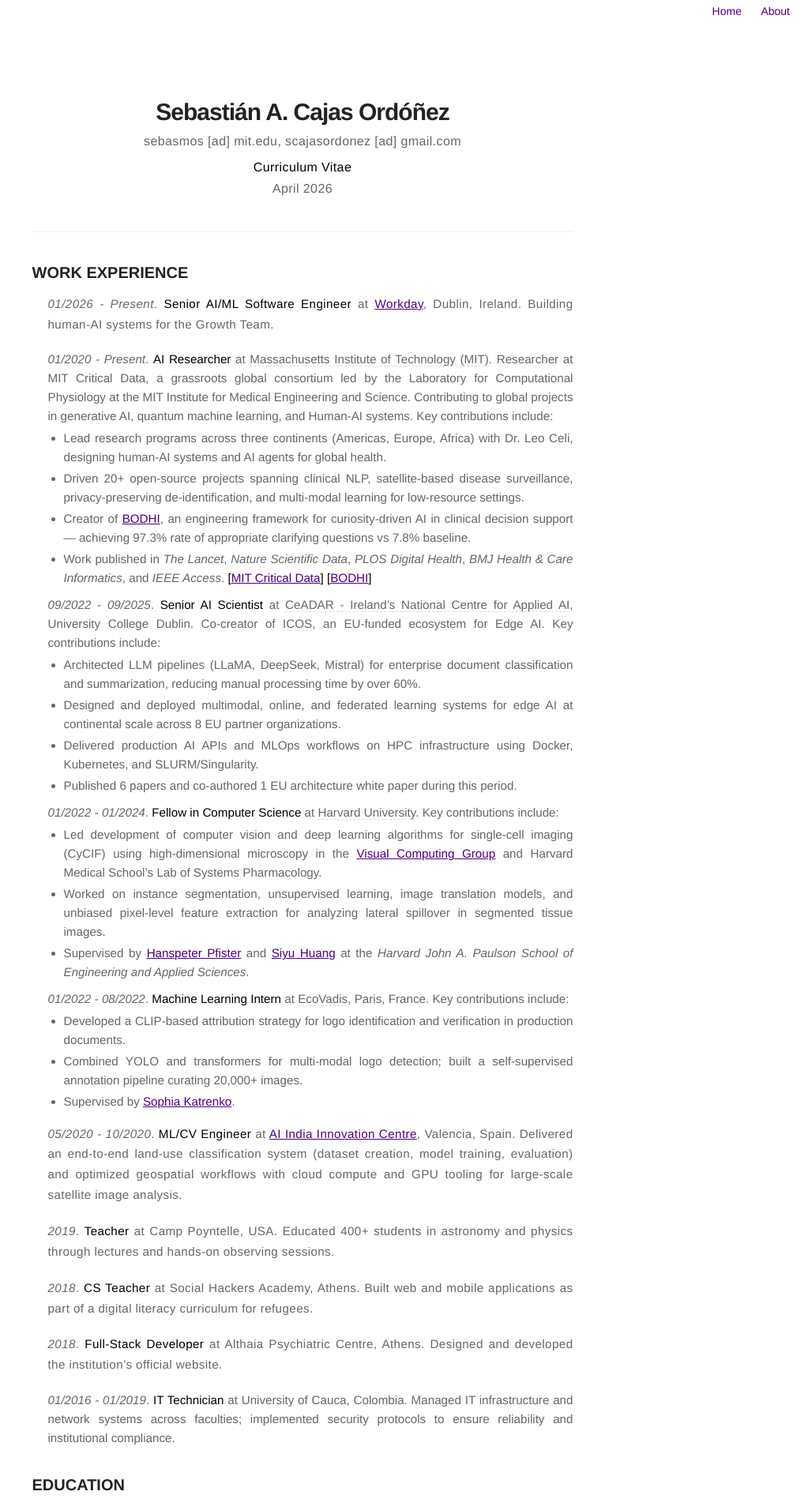
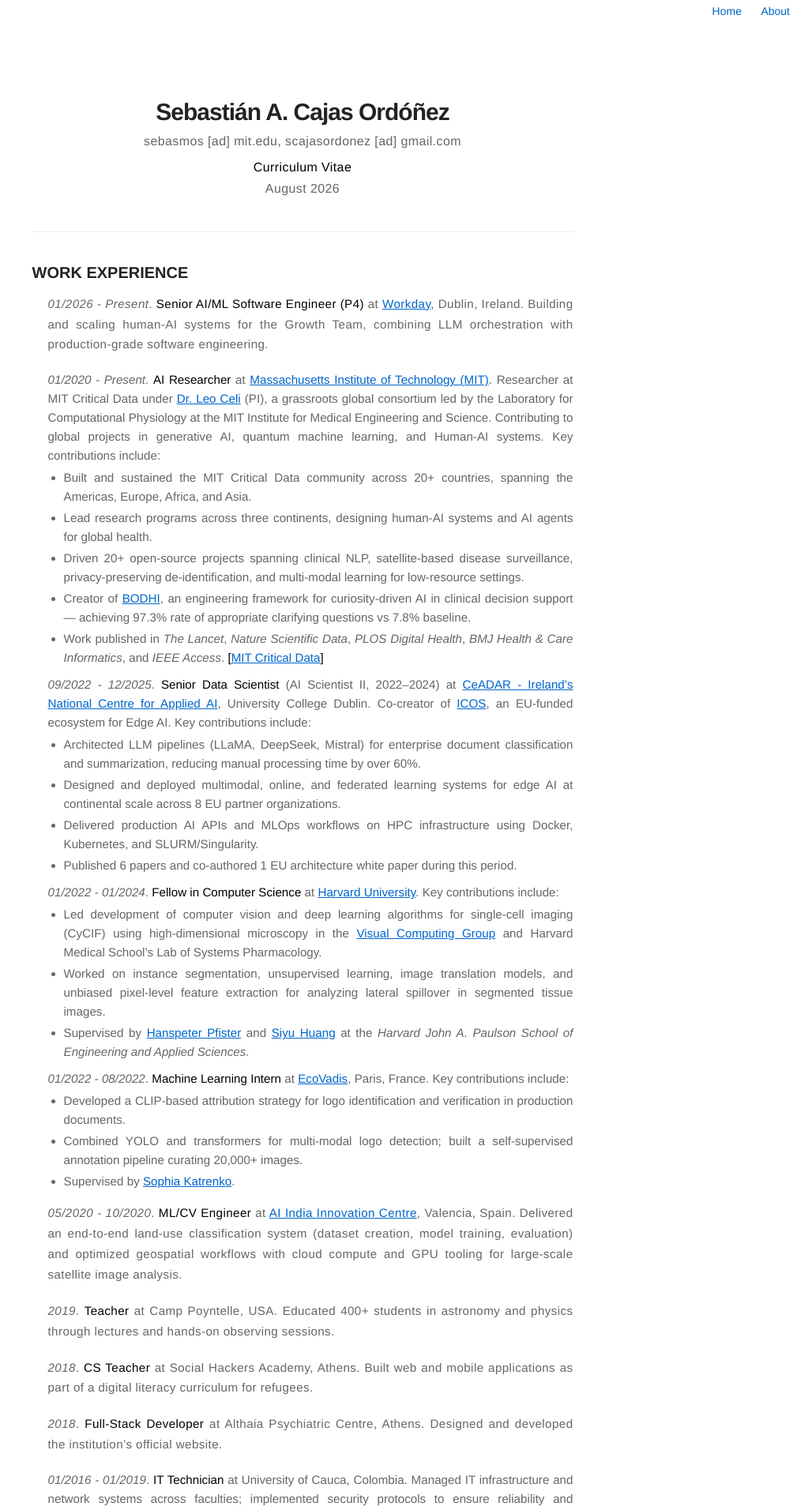
Before and after one commit to sebasmos/sebasmos.github.io, a Jekyll site: the page built from cv.md, in a window 1280 px wide. Shown: the top 1912 px of the page at 79% size, without its empty margins (257-1280 px from the left). Built offline with Jekyll 4.4.1, drawn with Linux system fonts in a browser that asks for light colours; some of the changed text lies outside the part shown.

```diff
--- a/_sass/base/general.sass
+++ b/_sass/base/general.sass
@@ -44,6 +44,9 @@ p
 strong
   font-weight: 400
   color: #000
+
+  a
+    color: $delta
 
 ul,
 ol
--- a/_sass/base/variables.sass
+++ b/_sass/base/variables.sass
@@ -4,7 +4,7 @@ $fontMonospace: "Consolas", Liberation Mono, Menlo, Courier, monospace
 $alpha: #666
 $beta: #222
 $gama: #aaa
-$delta: #4b0082
+$delta: #0066cc
 $epsilon: #ededed
 
 $mobile: "only screen and (max-width: 400px)"
--- a/_sass/components/cv.sass
+++ b/_sass/components/cv.sass
@@ -24,9 +24,8 @@
             margin-bottom: 10px
 
             > a
-                color: #666
-                text-decoration: none
-                border-bottom: 1px #ddd dashed
+                color: $delta
+                text-decoration: underline
 
             > a.cv-link
                 font-size: 85%
@@ -59,4 +58,4 @@
         text-align: right
 
         a
-            color: #000
+            color: $delta
--- a/_sass/pages/post.sass
+++ b/_sass/pages/post.sass
@@ -76,6 +76,5 @@
         font-size: 90%
 
     p > a
-        color: #666
-        text-decoration: none
-        border-bottom: 1px #ddd dashed
+        color: $delta
+        text-decoration: underline
--- a/cv.md
+++ b/cv.md
@@ -12,20 +12,21 @@ sebasmos [ad] mit.edu, scajasordonez [ad] gmail.com
 {:.cv-info}
 
 **Curriculum Vitae**
-April 2026
+August 2026
 <hr />
 
 ### WORK EXPERIENCE
 
-- *01/2026 - Present*. **Senior AI/ML Software Engineer** at [Workday](https://www.workday.com/), Dublin, Ireland. Building human-AI systems for the Growth Team.
+- *01/2026 - Present*. **Senior AI/ML Software Engineer (P4)** at [Workday](https://www.workday.com/), Dublin, Ireland. Building and scaling human-AI systems for the Growth Team, combining LLM orchestration with production-grade software engineering.
 
-- *01/2020 - Present*. **AI Researcher** at [Massachusetts Institute of Technology (MIT)](https://criticaldata.mit.edu). Researcher at MIT Critical Data, a grassroots global consortium led by the Laboratory for Computational Physiology at the MIT Institute for Medical Engineering and Science. Contributing to global projects in generative AI, quantum machine learning, and Human-AI systems. Key contributions include:
-  - Lead research programs across three continents (Americas, Europe, Africa) with Dr. Leo Celi, designing human-AI systems and AI agents for global health.
+- *01/2020 - Present*. **AI Researcher** at [Massachusetts Institute of Technology (MIT)](https://criticaldata.mit.edu). Researcher at MIT Critical Data under [Dr. Leo Celi](https://imes.mit.edu/people/celi-leo) (PI), a grassroots global consortium led by the Laboratory for Computational Physiology at the MIT Institute for Medical Engineering and Science. Contributing to global projects in generative AI, quantum machine learning, and Human-AI systems. Key contributions include:
+  - Built and sustained the MIT Critical Data community across 20+ countries, spanning the Americas, Europe, Africa, and Asia.
+  - Lead research programs across three continents, designing human-AI systems and AI agents for global health.
   - Driven 20+ open-source projects spanning clinical NLP, satellite-based disease surveillance, privacy-preserving de-identification, and multi-modal learning for low-resource settings.
   - Creator of [BODHI](https://criticaldata.github.io/bodhi/), an engineering framework for curiosity-driven AI in clinical decision support — achieving 97.3% rate of appropriate clarifying questions vs 7.8% baseline.
-  - Work published in *The Lancet*, *Nature Scientific Data*, *PLOS Digital Health*, *BMJ Health & Care Informatics*, and *IEEE Access*. **[[MIT Critical Data](https://criticaldata.mit.edu)]** **[[BODHI](https://criticaldata.github.io/bodhi/)]**
+  - Work published in *The Lancet*, *Nature Scientific Data*, *PLOS Digital Health*, *BMJ Health & Care Informatics*, and *IEEE Access*. **[[MIT Critical Data](https://criticaldata.mit.edu)]**
 
-- *09/2022 - 09/2025*. **Senior AI Scientist** at [CeADAR - Ireland's National Centre for Applied AI](https://ceadar.ie/), University College Dublin. Co-creator of [ICOS](https://ceadar.ie/projects/eu-projects/icos-project/), an EU-funded ecosystem for Edge AI. Key contributions include:
+- *09/2022 - 12/2025*. **Senior Data Scientist** (AI Scientist II, 2022–2024) at [CeADAR - Ireland's National Centre for Applied AI](https://ceadar.ie/), University College Dublin. Co-creator of [ICOS](https://ceadar.ie/projects/eu-projects/icos-project/), an EU-funded ecosystem for Edge AI. Key contributions include:
   - Architected LLM pipelines (LLaMA, DeepSeek, Mistral) for enterprise document classification and summarization, reducing manual processing time by over 60%.
   - Designed and deployed multimodal, online, and federated learning systems for edge AI at continental scale across 8 EU partner organizations.
   - Delivered production AI APIs and MLOps workflows on HPC infrastructure using Docker, Kubernetes, and SLURM/Singularity.
@@ -62,17 +63,19 @@ April 2026
 
 ### AWARDS
 
+- *2026*. **Anthropic AI for Science Award** — project lead, *Discovering How Clinical AI Fails*, with MIT Critical Data.
+- *2026*. **AWS Cloud Credits Research Grant** — project lead, *BODHI: Culturally-Adaptive Epistemic AI with Clinical Applications*, with MIT Critical Data.
 - *2024*. **Meta Grant Award Phase 2 Finalist**. **[[Link](https://llama.meta.com/llama-impact-grants/#round1:~:text=Massachusetts%20Institute%20of%20Technology)]**
 - *2023 - 2026*. **Google GCP Grant Winner** for quantum embedding ML image classification. **[[Code](https://github.com/sebasmos/QuantumVE)]**
 - *2022*. **Hack2Hack First Place Biodiversity Winner**. **[[Link](https://www.hackforearth.com/cop27/winners#:~:text=Sebastian%20Andres%20Cajas%20%2C)]**
 - *2021*. **OpenCV 2021 Competition Phase 1 Winner**: Finalist in the world's largest spatial AI competition, sponsored by Microsoft Azure and Intel, chosen from over 1,400 submissions, earning 6 OAK-D devices.
 - *2021*. **Best President, IEEE AESS Colombia**: Recognized as AESS Best President 2020; chapter awarded best student chapter in Colombia. **[[Link](https://periodicovirtual.com/estudiantes-de-unicauca-apuestan-por-lanzar-satelite-al-espacio/)]**
-- *2021*. **€5,000 ESA-Funded Project for Dengue Forecasting**: *Towards a Smart Eco-epidemiological Model of Dengue in Colombia using Satellite Imagery*. In collaboration with MIT Critical Data. Supported by ESA Network of Resources Initiative. **[[Data](https://physionet.org/content/multimodal-satellite-data/1.0.0/)]** **[[Slides](https://eo4society.esa.int/wp-content/uploads/2023/06/towards-a-smart-eco-epidemiological-model-of-dengue-in-colombia-using-satellite.pdf)]** **[[HuggingFace](https://huggingface.co/MITCriticalData)]**
-- *2020*. **Erasmus Mundus Scholarship** for MAIA & IPCV programs (€48,000+). **[[Link](http://www.unicauca.edu.co/portalesingles/news/unicaucas-graduate-obtains-erasmus-mundus-scholarship-one-highest-scores-program)]**
+- *2021*. **ESA-Funded Project for Dengue Forecasting**: *Towards a Smart Eco-epidemiological Model of Dengue in Colombia using Satellite Imagery*. In collaboration with MIT Critical Data. Supported by ESA Network of Resources Initiative. **[[Data](https://physionet.org/content/multimodal-satellite-data/1.0.0/)]** **[[Slides](https://eo4society.esa.int/wp-content/uploads/2023/06/towards-a-smart-eco-epidemiological-model-of-dengue-in-colombia-using-satellite.pdf)]** **[[HuggingFace](https://huggingface.co/MITCriticalData)]**
+- *2020*. **Erasmus Mundus Scholarship** for MAIA & IPCV programs. **[[Link](http://www.unicauca.edu.co/portalesingles/news/unicaucas-graduate-obtains-erasmus-mundus-scholarship-one-highest-scores-program)]**
 - *2020*. **Embry-Riddle MSc in Aerospace Engineering Scholarship**: Graduate Teaching Assistantship in the Advanced Dynamics and Control Lab (projects sponsored by NASA & SBIR/STTR Technologies).
 - *2020*. **Hult Prize Regional Finalist** in Popayán and Monterrey, Mexico.
-- *2020*. **First Place, IEEE R9 Humanitarian Activities**: Ozone Purifier Project (US $5,200).
-- *2020*. **First Prize, IEEE SIGHTS COVID-19**: Mechanical ventilator development (US $3,914). **[[Link](https://aesscolombia.blogspot.com/2021/02/ayudar-respirar-la-humanidad.html)]**
+- *2020*. **First Place, IEEE R9 Humanitarian Activities**: Ozone Purifier Project.
+- *2020*. **First Prize, IEEE SIGHTS COVID-19**: Mechanical ventilator development. **[[Link](https://aesscolombia.blogspot.com/2021/02/ayudar-respirar-la-humanidad.html)]**
 - *2020*. **Data Science for All (DS4A) Winner**, joining the AI task force of the Colombian government, organized by MinTIC and Correlation One.
 - *2020*. **Best Impact Global Award for COVID-19** at AAPM Hackathon. **[[Link](https://www.unicauca.edu.co/versionP/noticias/interinstitucional/unicaucanos-reconocidos-con-el-premio-la-soluci%C3%B3n-de-mayor-impacto-global)]**
 - *2019*. **Excellence Award, Regional Huawei ICT Competition**, Bogotá, Colombia.
@@ -90,8 +93,23 @@ April 2026
 
 #### 2026
 
+* **S. A. Cajas Ordóñez**, A. Munnangi, A. Marzullo, F. Ocampo Osorio, Q. Bui, M. Lange, M. Patel, et al., and L. A. Celi. "Agents Catching Agents: Shortcut Cascades and Benchmark Gaming in Clinical Multi-Agent Systems." arXiv preprint arXiv:2608.03744, 2026.
+  **\[[Paper](https://arxiv.org/abs/2608.03744)]**
+
+* Q. Bui, R. Gorijavolu, D. Proios, et al., **S. A. Cajas Ordóñez**, and L. A. Celi. "Loud or Silent? A Reusable Framework for Per-Modality Failure Analysis in Multimodal Clinical AI." arXiv preprint arXiv:2608.01462, 2026.
+  **\[[Paper](https://arxiv.org/abs/2608.01462)]**
+
+* **S. A. Cajas Ordóñez**, F. Ocampo Osorio, D. E. Koh, R. Al Attrach, A. Marzullo, A. Guerra-Adames, J. A. Andrade, S. T. Goh, C.-Y. Chen, R. Gorijavolu, X. Yang, N. D. Hebdon, and L. A. Celi. "Quantum Kernel Advantage over Classical Collapse in Medical Foundation Model Embeddings." arXiv preprint arXiv:2604.24597, 2026.
+  **\[[Paper](https://arxiv.org/abs/2604.24597)]**
+
+* **S. A. Cajas**, A. Marzullo, S. Kapadia, F. Santos, F. Ocampo Osorio, Q. Kong, A. Quarta, P.-C. Kuo, M. Patel, R. I. Rojas Sillery, and L. A. Celi. "ShortKit-ML: A Unified Multi-Perspective Framework for Detecting Shortcut Learning in Medical Imaging Embeddings." Preprint, 2026.
+  **\[[Paper](https://doi.org/10.64898/2026.04.29.26352053)]** **\[[Code](https://github.com/criticaldata/ShortKit-ML)]**
+
 * **S. A. Cajas Ordóñez**, R. Castro, L. A. Celi, R. Delos Reyes, J. Engelmann, et al. "Beyond Overconfidence: Embedding Curiosity and Humility for Ethical Medical AI." *PLOS Digital Health*, 5(1), e0001013, 2026.
   **\[[Paper](https://journals.plos.org/digitalhealth/article?id=10.1371/journal.pdig.0001013)]** **\[[Code](https://github.com/sebasmos/bodhi-llms)]**
+
+* R. Abulibdeh, J. Arslan, **S. A. Cajas Ordóñez**, L. A. Celi, T. M. Lunde, and M. Ramos. "From Policing Authors to Stewarding Science: Governing Artificial Intelligence Across the Scientific Publishing Pipeline in Medical Journals." *MIT Science Policy Review*, Vol. 7, 2026.
+  **\[[Paper](https://sciencepolicyreview.org/2026/07/from-policing-authors-to-stewarding-science-governing-artificial-intelligence-across-the-scientific-publishing-pipeline-in-medical-journals/)]**
 
 * J. Arslan, K. Benke, **S. A. Cajas Ordóñez**, R. Castro, L. A. Celi, G. A. Cruz-Suarez, et al. "Engineering Framework for Curiosity-Driven and Humble AI in Clinical Decision Support." *BMJ Health & Care Informatics*, 2026.
   **\[[Paper](https://pubmed.ncbi.nlm.nih.gov/41871866/)]** **\[[Pre-print](https://www.medrxiv.org/content/10.1101/2026.02.06.26345664)]** **\[[MIT News](https://news.mit.edu/2026/creating-humble-ai-0324)]**
@@ -182,6 +200,7 @@ April 2026
 
 ### SEMINARS & BLOGS
 
+- *2026*. **MIT News**: "Creating humble AI" — coverage of the curiosity-driven and humble AI work with MIT Critical Data. **[[MIT News](https://news.mit.edu/2026/creating-humble-ai-0324)]**
 - *2025*. "Towards a Functional Continuum Operating System (ICOS)". **[[ICOS-Project](https://www.icos-project.eu/docs/)]**
 - *2024*. *Poster*. "Adaptive Machine Learning for Resource-Constrained Environments." DELTA 2024 Workshop at ACM SIGKDD, Barcelona. **[[Online](https://doi.org/10.13140/RG.2.2.24508.24966)]**
 - *2023*. "Unlocking the Potential of Machine Learning at the Edge: Challenges and Future Trends." CeADAR / ICOS Project. **[[Online](https://www.icos-project.eu/potential-of-machine-learning-at-the-edge)]**
@@ -192,17 +211,13 @@ April 2026
 
 ### VOLUNTEERING AND OPEN-SOURCE PROJECTS
 
-- 2025–Present: Co-lead, [ShortKit-ML](https://github.com/criticaldata/ShortKit-ML) — open-source toolkit for detecting and mitigating shortcuts and biases in ML embedding spaces. 20+ detection methods, 6 mitigation strategies, unified API, interactive dashboard, and MCP server integration. Published on [PyPI](https://pypi.org/project/shortkit-ml/). **[[Code](https://github.com/criticaldata/ShortKit-ML)]** **[[Docs](https://criticaldata.github.io/ShortKit-ML/)]**
-- 2025–Present: Co-lead, [latent-sr](https://github.com/sebasmos/latent-sr) — Domain-specific latent representations for diffusion-based medical image super-resolution. **[[Code](https://github.com/sebasmos/latent-sr)]**
-- 2025–Present: Creator, [AutoResearch Dojo](https://github.com/sebasmos/autoresearch-dojo) — automated research workflow tools. **[[Code](https://github.com/sebasmos/autoresearch-dojo)]**
+- 2026: Workshop & Scientific Content Lead, [DubLINK AI in Healthcare LLM-athon](https://dublin.mitcriticaldata.com/) — MIT Critical Data, PLOS Digital Health, and MedWrite.ai. Workday Dublin, September 19, 2026.
+- 2024–Present: Guest Editor & Reviewer, [PLOS Digital Health](https://journals.plos.org/digitalhealth/).
 - 2023-2026: Google-funded project lead on quantum-aware vector embeddings for ML image classification, supported by a GCP Research Grant. **[[Code](https://github.com/sebasmos/QuantumVE)]**
 - 2024: Co-Lead, Quantum-Based Initiative for Classification and Optimization. **[[Qubico](https://qubico-hack.github.io/)]**
-- 2024: (Book) Machine Learning for Drifts and Shifts.
 - 2020–Present: NASA SpaceApps Leader at University of Cauca and AESS-Unicauca, Colombia. **[[Website](https://github.com/orgs/NASA-SpaceApps/repositories)]**
-- 2020–Present: Open-source Research Data Scientist, MIT Critical Data Mentor. PI: Leo Celi. **[[Website](https://criticaldata.mit.edu)]**
 - 2021–Present: Advisory Board Member, Ex-President, Founder of AESS Unicauca, University of Cauca. **[[Website](https://fiet.unicauca.edu.co/aess/)]**
 - 2020: Satellite Extractor: Dockerized API for downloading satellite imagery, developed with MIT Critical Data Colombia, sponsored by SentinelHub. **[[Code](https://github.com/sebasmos/satellite.extractor)]** **[[Datasets](https://huggingface.co/MITCriticalData)]** **[[Tutorials](https://github.com/sebasmos/NASASpaceApps_training)]**
-- 2020: Computer Vision Researcher (Open-source): Smart indoor positioning system for the visually impaired.
 - 2020: IEEE Human Sights: Mechanical ventilator project, sponsored by IEEE Humanitarian Sights. **[[Website](https://sebasmos.github.io/NASA-SpaceApps_Pneuma/)]** **[[Code](https://github.com/sebasmos/NASA-SpaceApps_Pneuma)]** **[[Mobile App](https://github.com/sebasmos/PneumApp)]**
 - 2020: COVID Mutations Risk Dashboard. **[[Website](https://mitcriticaldata-colombia.github.io/Mu_COV19_NASA/#)]** **[[Code](https://github.com/sebasmos/Mu_COV19_NASA/tree/main)]**
 - 2019: Telecommunications Engineer and Team Lead for satellite communications system in UAM challenge.
```
Also changed, not shown: other parts of cv.md (+1 -1 lines).
